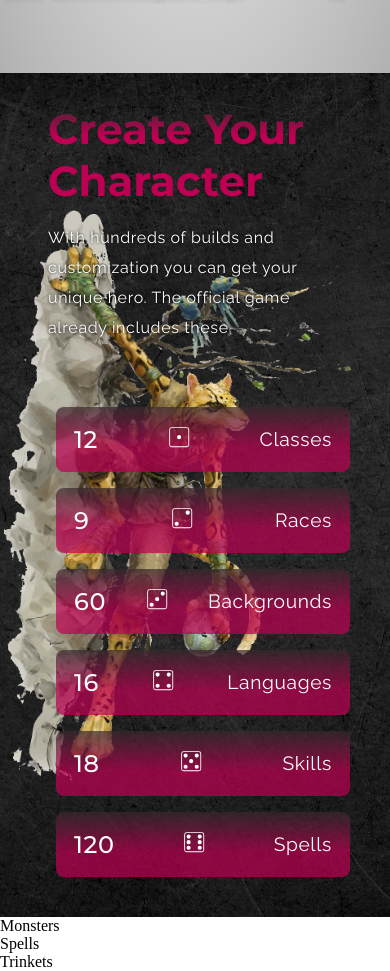
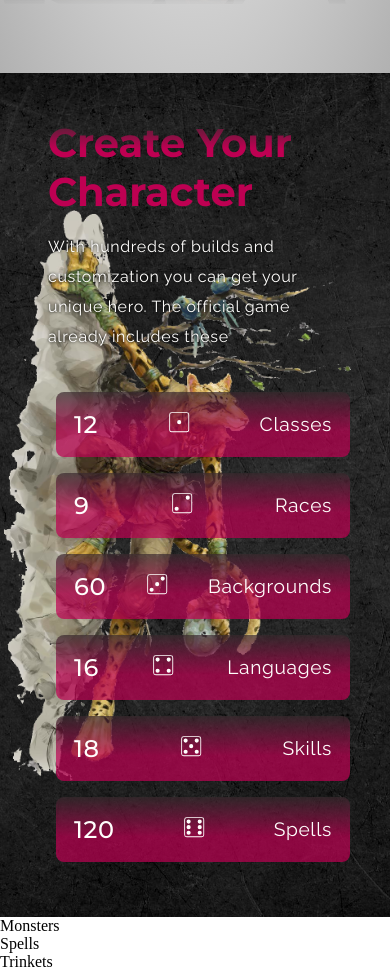
Before and after one commit to treee97/dndWebsite, a React (Create React App) app: page / in a window 390 px wide. Shown: the part 840-1811 px from the top of the page. Built offline with nearby package versions, Linux system fonts and the light colour scheme.

Commit message:
Character & Features done

```diff
--- a/src/App.js
+++ b/src/App.js
@@ -3,6 +3,18 @@ import { Header, Character, Monsters, Spells, Trinkets } from './containers';
 import { Navbar } from './components';
 const App = () => (
     <div>
+      <div className=' img__bg gradient__bg'>
+          <Navbar />
+          <Header />
+			</div>
+      <Character/>
+      <Monsters/>
+      <Spells/>
+      <Trinkets/>
+    </div>
+);
+
+export default App;
 
 {/* API el focus de la pagina? toda la info sale de la API? Barbarian class.. Trinketss */}
 {/* 1- Estilos generales en index.
@@ -15,18 +27,3 @@ const App = () => (
     5- API CALL
     6- Crear SpellCards que nos ayudaran a ver como son los hechizos
     */}
-
-      {/* <Navbar/> */}
-      <div className=' img__bg gradient__bg'>
-          <Navbar />
-          <Header />
-			</div>
-      <Character/>
-      <Monsters/>
-      <Spells/>
-      <Trinkets/>
-      {/* <p>lorem lorem  Whereas disregard and contempt for human rights have resulted Blau valder this is the fontsize everyone is talking abot nowadays Truly a Masterpiece a Hidden Treasure worth of the curious ones. </p> */}
-    </div>
-);
-
-export default App;
--- a/src/containers/Character/Character.css
+++ b/src/containers/Character/Character.css
@@ -52,7 +52,7 @@
 
 @media screen and (max-width: 1500px){
     .app__character_content-info{
-        margin-top: 2rem;
+        margin-top: 1rem;
     }
 
 }
@@ -92,13 +92,13 @@
 }
 @media screen and (max-width: 480px){
     .app__character_content-header h2{
-        font-size: 42px;
+        font-size: 40px;
         margin: 1rem 0;
 
     }
     .app__character_content-header p{
         text-shadow: 0px 0px 3px #000;
-        margin-bottom: 1.5rem;
+        margin-bottom: 1rem;
         font-size: 16px;
     }
 }
```
